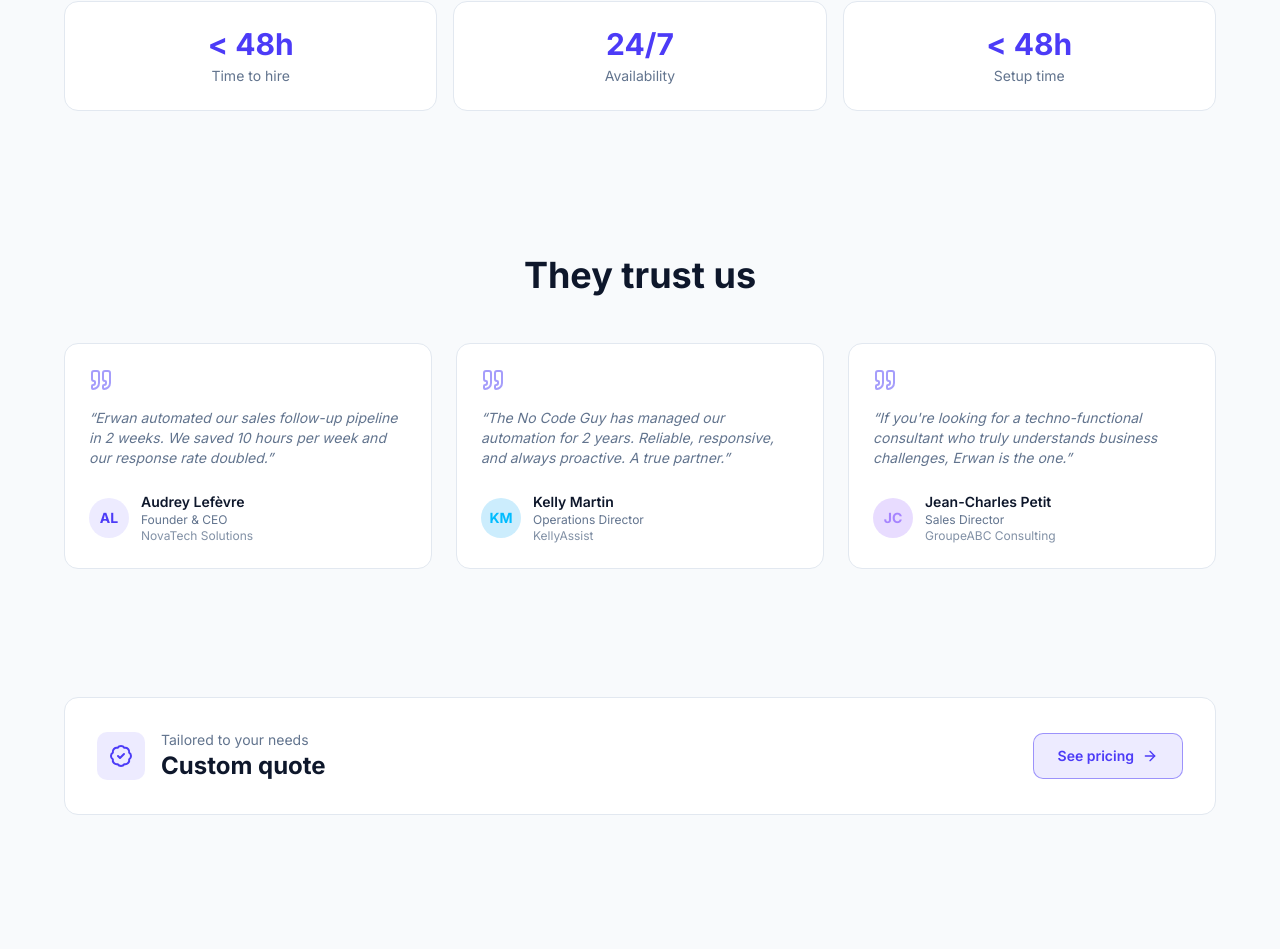
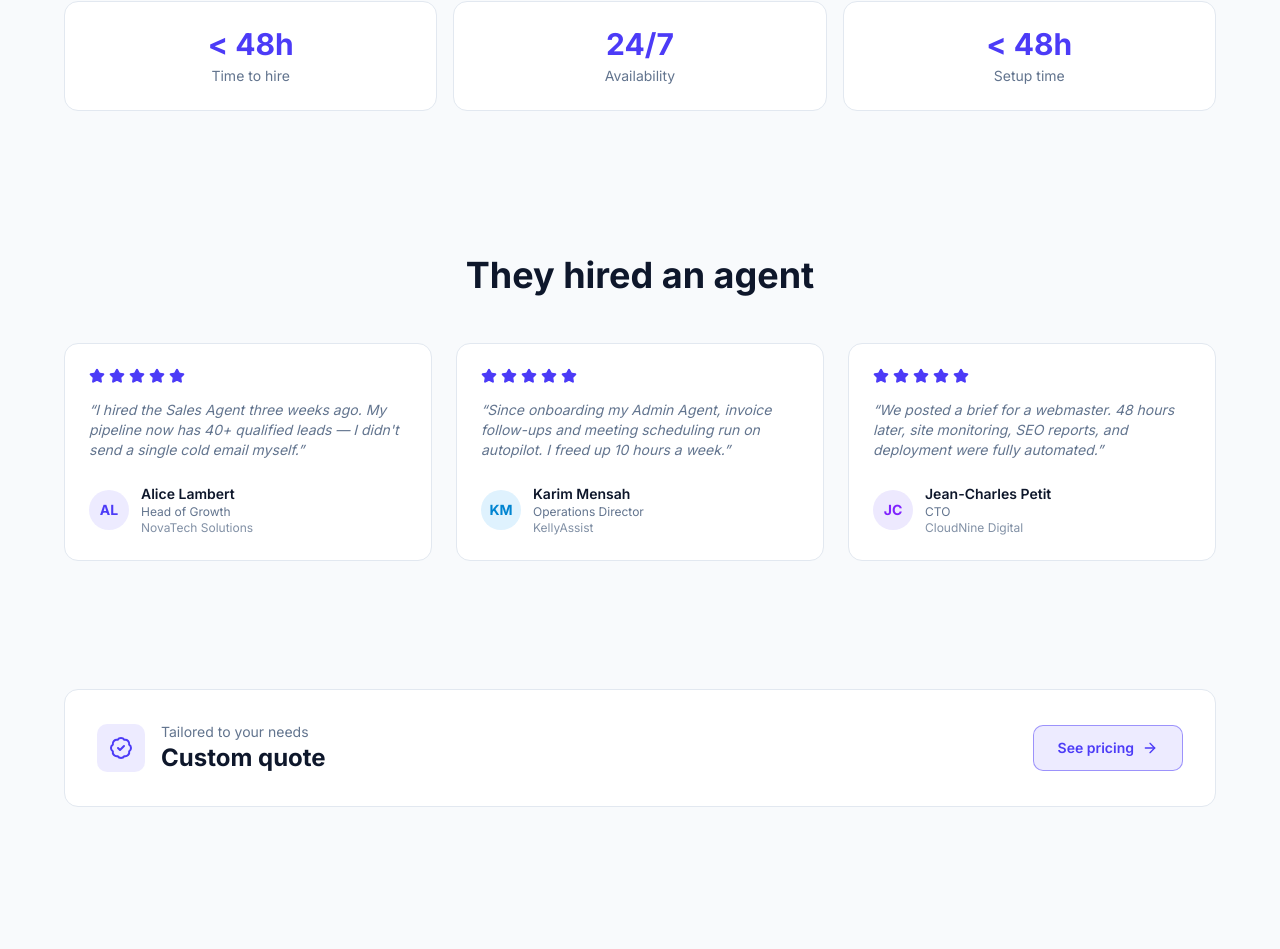
Before and after one commit to superWorldSavior/thenocodeguy, a Next.js app: page /en in a window 1280 px wide. Shown: the part 1823-2772 px from the top of the page. Built offline with nearby package versions, Linux system fonts and the light colour scheme.

Commit message:
feat: TestimonialsSection — hiring social proof

```diff
--- a/app/[locale]/page.tsx
+++ b/app/[locale]/page.tsx
@@ -6,12 +6,12 @@ import {
   Briefcase,
   FileText,
   Globe,
-  Quote,
   BadgeCheck,
 } from "lucide-react";
 import { getTranslations } from "next-intl/server";
 import HeroSection from "@/components/organisms/HeroSection";
 import HowItWorksSection from "@/components/organisms/HowItWorksSection";
+import TestimonialsSection from "@/components/organisms/TestimonialsSection";
 
 export async function generateMetadata(): Promise<Metadata> {
   const t = await getTranslations("home");
@@ -45,12 +45,6 @@ export default async function HomePage() {
     { value: t("statsValue0"), label: t("statsLabel0") },
     { value: t("statsValue1"), label: t("statsLabel1") },
     { value: t("statsValue2"), label: t("statsLabel2") },
-  ];
-
-  const testimonials = [
-    { quote: t("testimonial0Quote"), author: t("testimonial0Author"), role: t("testimonial0Role"), company: t("testimonial0Company"), initials: "AL", color: "bg-primary/10 text-primary" },
-    { quote: t("testimonial1Quote"), author: t("testimonial1Author"), role: t("testimonial1Role"), company: t("testimonial1Company"), initials: "KM", color: "bg-sky-500/20 text-sky-400" },
-    { quote: t("testimonial2Quote"), author: t("testimonial2Author"), role: t("testimonial2Role"), company: t("testimonial2Company"), initials: "JC", color: "bg-violet-500/20 text-violet-400" },
   ];
 
   return (
@@ -113,32 +107,7 @@ export default async function HomePage() {
         </div>
       </section>
 
-      {/* Testimonials */}
-      <section className="px-4 py-20 sm:px-6">
-        <div className="mx-auto max-w-6xl">
-          <div className="mb-12 text-center">
-            <h2 className="mb-4 text-3xl font-bold sm:text-4xl">{t("testimonialsTitle")}</h2>
-          </div>
-          <div className="grid gap-6 sm:grid-cols-3">
-            {testimonials.map((testimonial) => (
-              <div key={testimonial.author} className="rounded-xl border border-border bg-card p-6">
-                <Quote className="mb-4 h-6 w-6 text-primary/50" />
-                <p className="mb-6 text-sm text-muted-foreground italic">&ldquo;{testimonial.quote}&rdquo;</p>
-                <div className="flex items-center gap-3">
-                  <div className={`flex h-10 w-10 shrink-0 items-center justify-center rounded-full text-sm font-bold ${testimonial.color}`}>
-                    {testimonial.initials}
-                  </div>
-                  <div>
-                    <div className="text-sm font-semibold text-foreground">{testimonial.author}</div>
-                    <div className="text-xs text-muted-foreground">{testimonial.role}</div>
-                    <div className="text-xs text-muted-foreground/80">{testimonial.company}</div>
-                  </div>
-                </div>
-              </div>
-            ))}
-          </div>
-        </div>
-      </section>
+      <TestimonialsSection />
 
       {/* Pricing teaser */}
       <section className="px-4 py-12 sm:px-6">
--- /dev/null
+++ b/components/organisms/TestimonialsSection.tsx
@@ -0,0 +1,55 @@
+import { Star } from "lucide-react";
+import { getTranslations } from "next-intl/server";
+
+interface Testimonial {
+  nameKey: string;
+  roleKey: string;
+  companyKey: string;
+  quoteKey: string;
+  initials: string;
+  avatarClass: string;
+}
+
+const testimonials: Testimonial[] = [
+  { nameKey: "t1Name", roleKey: "t1Role", companyKey: "t1Company", quoteKey: "t1Quote", initials: "AL", avatarClass: "bg-primary/10 text-primary" },
+  { nameKey: "t2Name", roleKey: "t2Role", companyKey: "t2Company", quoteKey: "t2Quote", initials: "KM", avatarClass: "bg-sky-100 text-sky-600" },
+  { nameKey: "t3Name", roleKey: "t3Role", companyKey: "t3Company", quoteKey: "t3Quote", initials: "JC", avatarClass: "bg-violet-100 text-violet-600" },
+];
+
+export default async function TestimonialsSection() {
+  const t = await getTranslations("testimonials");
+
+  return (
+    <section className="px-4 py-20 sm:px-6">
+      <div className="mx-auto max-w-6xl">
+        <div className="mb-12 text-center">
+          <h2 className="mb-4 text-3xl font-bold sm:text-4xl">{t("title")}</h2>
+        </div>
+        <div className="grid gap-6 grid-cols-1 sm:grid-cols-3">
+          {testimonials.map((item) => (
+            <div key={item.nameKey} className="rounded-xl border border-border bg-card p-6">
+              <div className="mb-4 flex gap-1">
+                {Array.from({ length: 5 }).map((_, i) => (
+                  <Star key={i} className="h-4 w-4 text-primary fill-primary" />
+                ))}
+              </div>
+              <p className="mb-6 text-sm text-muted-foreground italic">
+                &ldquo;{t(item.quoteKey as "t1Quote")}&rdquo;
+              </p>
+              <div className="flex items-center gap-3">
+                <div className={`flex h-10 w-10 shrink-0 items-center justify-center rounded-full text-sm font-bold ${item.avatarClass}`}>
+                  {item.initials}
+                </div>
+                <div>
+                  <div className="text-sm font-semibold text-foreground">{t(item.nameKey as "t1Name")}</div>
+                  <div className="text-xs text-muted-foreground">{t(item.roleKey as "t1Role")}</div>
+                  <div className="text-xs text-muted-foreground/80">{t(item.companyKey as "t1Company")}</div>
+                </div>
+              </div>
+            </div>
+          ))}
+        </div>
+      </div>
+    </section>
+  );
+}
--- a/messages/en.json
+++ b/messages/en.json
@@ -799,5 +799,20 @@
     "step3Desc": "Your agent starts working. No credit card, no commitment. See the results first.",
     "step4Title": "Mission starts",
     "step4Desc": "Happy? The mission continues via WhatsApp. Cancel anytime."
+  },
+  "testimonials": {
+    "title": "They hired an agent",
+    "t1Name": "Alice Lambert",
+    "t1Role": "Head of Growth",
+    "t1Company": "NovaTech Solutions",
+    "t1Quote": "I hired the Sales Agent three weeks ago. My pipeline now has 40+ qualified leads — I didn't send a single cold email myself.",
+    "t2Name": "Karim Mensah",
+    "t2Role": "Operations Director",
+    "t2Company": "KellyAssist",
+    "t2Quote": "Since onboarding my Admin Agent, invoice follow-ups and meeting scheduling run on autopilot. I freed up 10 hours a week.",
+    "t3Name": "Jean-Charles Petit",
+    "t3Role": "CTO",
+    "t3Company": "CloudNine Digital",
+    "t3Quote": "We posted a brief for a webmaster. 48 hours later, site monitoring, SEO reports, and deployment were fully automated."
   }
 }
--- a/messages/fr.json
+++ b/messages/fr.json
@@ -799,5 +799,20 @@
     "step3Desc": "Votre agent commence à travailler. Sans CB, sans engagement. Voyez les résultats d'abord.",
     "step4Title": "Mission lancée",
     "step4Desc": "Satisfait ? La mission continue via WhatsApp. Résiliation à tout moment."
+  },
+  "testimonials": {
+    "title": "Ils ont recruté un agent",
+    "t1Name": "Alice Lambert",
+    "t1Role": "Responsable Growth",
+    "t1Company": "NovaTech Solutions",
+    "t1Quote": "J'ai recruté l'Agent Commercial il y a trois semaines. Mon pipeline compte maintenant 40+ leads qualifiés — je n'ai pas envoyé un seul email à froid.",
+    "t2Name": "Karim Mensah",
+    "t2Role": "Directeur des opérations",
+    "t2Company": "KellyAssist",
+    "t2Quote": "Depuis l'intégration de mon Agent Admin, les relances factures et la planification de réunions tournent en autopilote. J'ai libéré 10h par semaine.",
+    "t3Name": "Jean-Charles Petit",
+    "t3Role": "CTO",
+    "t3Company": "CloudNine Digital",
+    "t3Quote": "On a posté un brief pour un webmaster. 48h plus tard, le monitoring du site, les rapports SEO et les déploiements étaient entièrement automatisés."
   }
 }
--- a/messages/zh-CN.json
+++ b/messages/zh-CN.json
@@ -799,5 +799,20 @@
     "step3Desc": "您的代理开始工作。无需信用卡，无需承诺。先看效果。",
     "step4Title": "任务启动",
     "step4Desc": "满意？任务通过WhatsApp继续。随时可以取消。"
+  },
+  "testimonials": {
+    "title": "他们雇佣了一个智能代理",
+    "t1Name": "Alice Lambert",
+    "t1Role": "增长负责人",
+    "t1Company": "NovaTech Solutions",
+    "t1Quote": "三周前我雇佣了销售代理。现在我的销售管道中有40多个合格线索——我自己没有发过一封cold邮件。",
+    "t2Name": "Karim Mensah",
+    "t2Role": "运营总监",
+    "t2Company": "KellyAssist",
+    "t2Quote": "自从接入行政代理以来，发票催收和会议安排完全自动化运行。我每周省出了10个小时。",
+    "t3Name": "Jean-Charles Petit",
+    "t3Role": "首席技术官",
+    "t3Company": "CloudNine Digital",
+    "t3Quote": "我们发布了一个网站管理员的需求。48小时后，网站监控、SEO报告和部署全部实现了自动化。"
   }
 }
--- a/messages/zh-TW.json
+++ b/messages/zh-TW.json
@@ -799,5 +799,20 @@
     "step3Desc": "您的代理開始工作。無需信用卡，無需承諾。先看成效。",
     "step4Title": "任務啟動",
     "step4Desc": "滿意？任務透過WhatsApp繼續。隨時可以取消。"
+  },
+  "testimonials": {
+    "title": "他們僱用了一個智能代理",
+    "t1Name": "Alice Lambert",
+    "t1Role": "成長負責人",
+    "t1Company": "NovaTech Solutions",
+    "t1Quote": "三週前我僱用了銷售代理。現在我的銷售管道中有40多個合格線索——我自己沒有發過一封cold郵件。",
+    "t2Name": "Karim Mensah",
+    "t2Role": "營運總監",
+    "t2Company": "KellyAssist",
+    "t2Quote": "自從接入行政代理以來，發票催收和會議安排完全自動化運行。我每週省出了10個小時。",
+    "t3Name": "Jean-Charles Petit",
+    "t3Role": "技術長",
+    "t3Company": "CloudNine Digital",
+    "t3Quote": "我們發布了一個網站管理員的需求。48小時後，網站監控、SEO報告和部署全部實現了自動化。"
   }
 }
```
